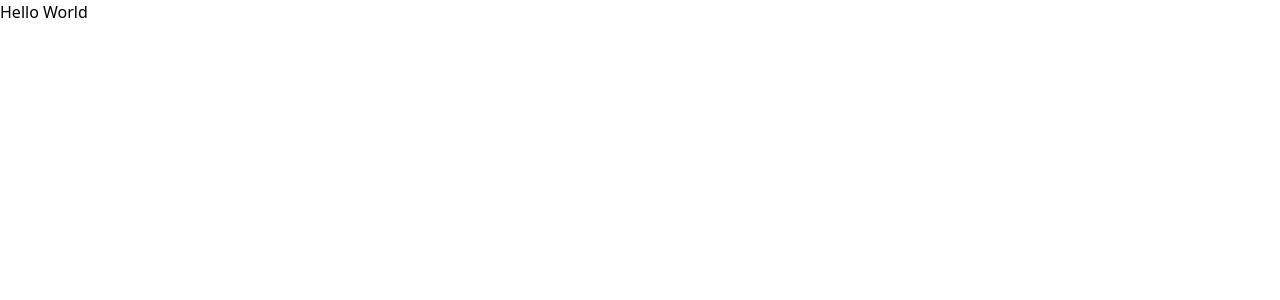
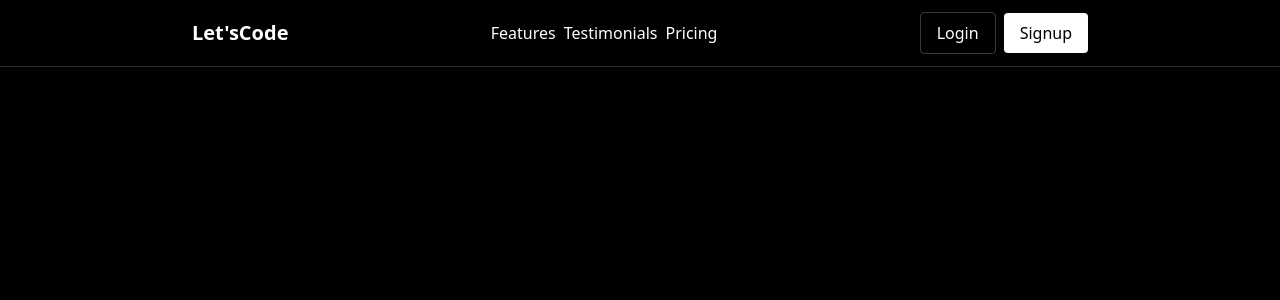
Before and after one commit to Centinoughty/letscode, a Next.js app in the folder frontend/: page / in a window 1280 px wide. Shown: the top 300 px of the page. Built offline with nearby package versions, Linux system fonts and the light colour scheme.

Commit message:
created navbar

```diff
--- a/frontend/src/app/layout.tsx
+++ b/frontend/src/app/layout.tsx
@@ -1,5 +1,6 @@
 import type { Metadata } from "next";
 import "./globals.css";
+import Navbar from "@/components/Navbar/Navbar";
 
 export const metadata: Metadata = {
   title: "Letscode",
@@ -13,7 +14,10 @@ export default function RootLayout({
 }>) {
   return (
     <html lang="en">
-      <body className="antialiased">{children}</body>
+      <body className="antialiased bg-black">
+        <Navbar />
+        {children}
+      </body>
     </html>
   );
 }
--- a/frontend/src/app/page.tsx
+++ b/frontend/src/app/page.tsx
@@ -1,7 +1,7 @@
-export default function page() {
+export default function Home() {
   return (
     <>
-      <p>Hello World</p>
+      <main></main>
     </>
   );
 }
--- /dev/null
+++ b/frontend/src/components/Button/LinkButton.tsx
@@ -0,0 +1,20 @@
+import Link from "next/link";
+
+interface LinkButton {
+  url: string;
+  text: string;
+  className?: string;
+}
+
+export default function LinkButton({ url, text, className }: LinkButton) {
+  return (
+    <>
+      <Link
+        href={url}
+        className={`px-4 py-2 text-white rounded-sm ${className}`}
+      >
+        {text}
+      </Link>
+    </>
+  );
+}
--- /dev/null
+++ b/frontend/src/components/Navbar/Navbar.tsx
@@ -0,0 +1,33 @@
+import Link from "next/link";
+import LinkButton from "../Button/LinkButton";
+
+export default function Navbar() {
+  return (
+    <>
+      <nav className="fixed top-0 left-0 w-full px-[15%] py-3 flex justify-between items-center text-white border-b border-gray-500/40 backdrop-blur-3xl">
+        <div>
+          <Link href="/" className="font-semibold text-xl">
+            Let'sCode
+          </Link>
+        </div>
+        <div className="flex gap-2">
+          <Link href="">Features</Link>
+          <Link href="">Testimonials</Link>
+          <Link href="">Pricing</Link>
+        </div>
+        <div className="flex justify-center items-center gap-2">
+          <LinkButton
+            url="/login"
+            text="Login"
+            className="border border-gray-500/50"
+          />
+          <LinkButton
+            url="/signup"
+            text="Signup"
+            className="bg-white text-black!"
+          />
+        </div>
+      </nav>
+    </>
+  );
+}
```
